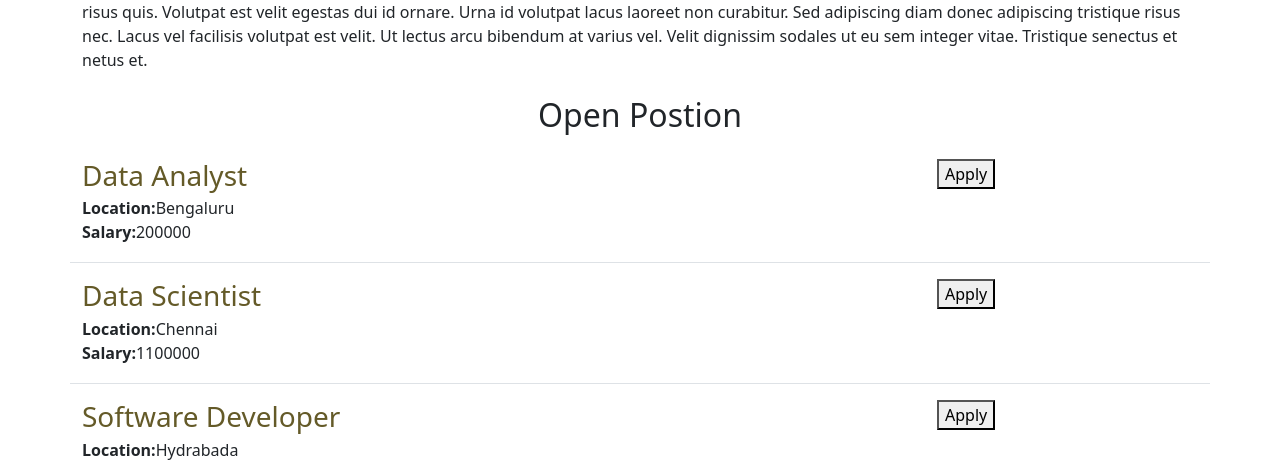
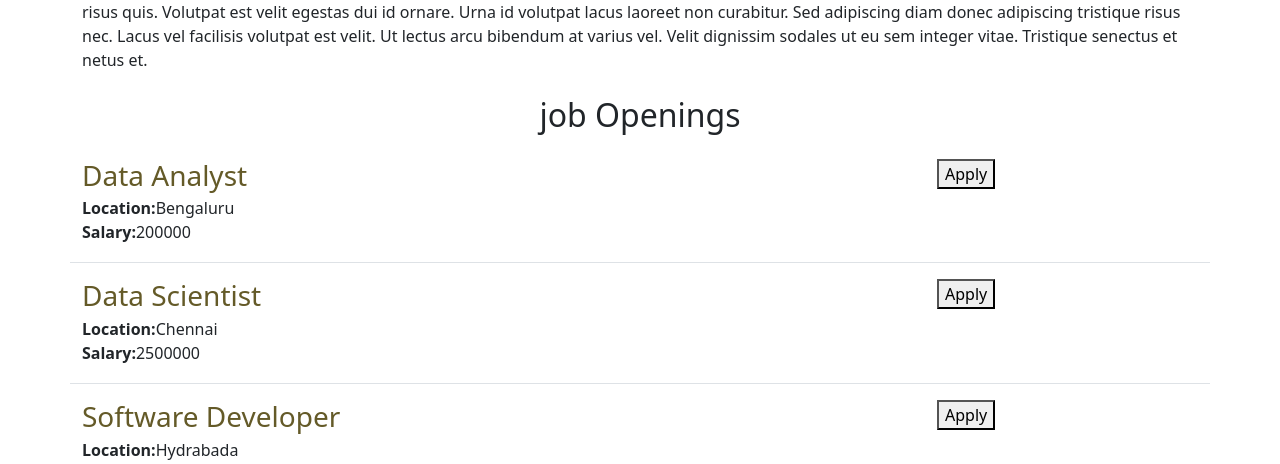
Before and after one commit to santosha-2001/santosha-official-web, a Flask app: page / in a window 1280 px wide. Shown: the part 590-1054 px from the top of the page. Run offline with Flask 3, Linux system fonts and the light colour scheme.

Commit message:
made some changes

```diff
--- a/main.py
+++ b/main.py
@@ -11,7 +11,7 @@ JOBS=[
     'id':'2',
     'title':'Data Scientist',
      'location':'Chennai',
-'salary':1100000
+'salary':2500000
 
   },
   {
--- a/templates/home.html
+++ b/templates/home.html
@@ -19,7 +19,7 @@
     <img class='img-fluid'id='banner' src="static/job.jpg" >
     <h2 class='text-center mt-4 mb-4'>About Job</h2>
     <p>Lorem ipsum dolor sit amet, consectetur adipiscing elit, sed do eiusmod tempor incididunt ut labore et dolore magna aliqua. Ullamcorper eget nulla facilisi etiam dignissim. Amet massa vitae tortor condimentum lacinia quis vel eros donec. Elementum eu facilisis sed odio morbi. Morbi non arcu risus quis. Volutpat est velit egestas dui id ornare. Urna id volutpat lacus laoreet non curabitur. Sed adipiscing diam donec adipiscing tristique risus nec. Lacus vel facilisis volutpat est velit. Ut lectus arcu bibendum at varius vel. Velit dignissim sodales ut eu sem integer vitae. Tristique senectus et netus et.</p>
-    <h2 class='text-center mt-4 mb-4'>Open Postion</h2>
+    <h2 class='text-center mt-4 mb-4'>job Openings </h2>
     <div>
       <div>
         {% for job in jobs %}
```
